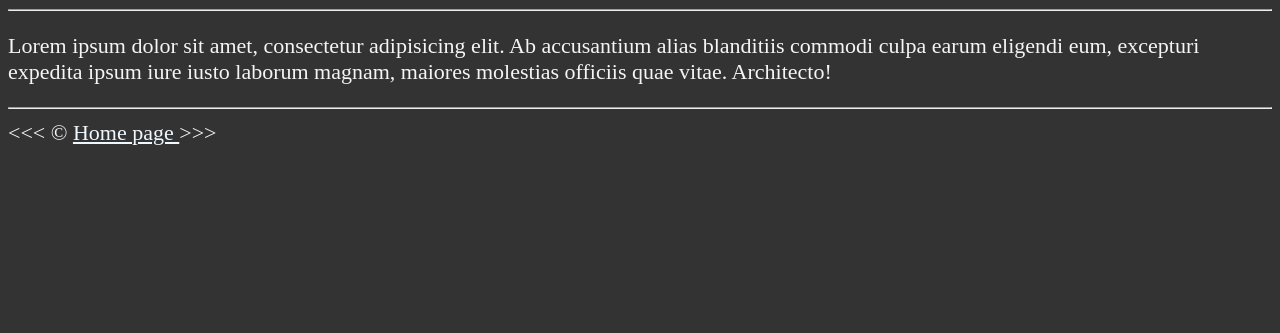
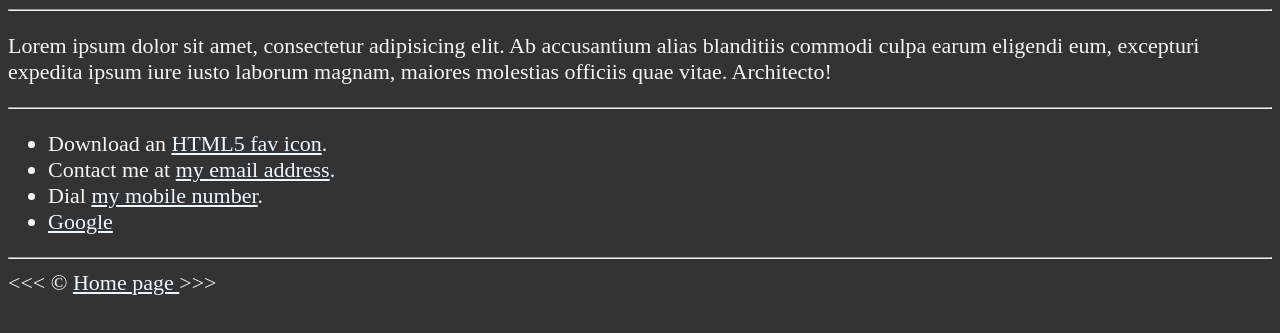
Before and after one commit to Sleamer88/Web-Courses, a plain HTML site: page HTMLcourse/about.html in a window 1280 px wide. Shown: the part 101-434 px from the top of the page. Drawn offline with Linux system fonts and the light colour scheme.

Commit message:
more updates

```diff
--- a/HTMLcourse/about.html
+++ b/HTMLcourse/about.html
@@ -21,6 +21,21 @@
 
     <hr>
 
+    <ul>
+        <li>Download an <a href="html5.png" download>HTML5 fav icon</a>.</li>
+        <li>
+            Contact me at <a href="mailto:destroyersss9@gmail.com"> my email address</a>. <!-- This is not popular anymore due to web spiders,
+            therefore it is more customary to make a contact form instead -->
+        </li>
+        <li>
+            Dial <a href="tel:+31629200852"> my mobile number</a>.
+        </li>
+        <li><a href="https://www.google.com" target="_blank">Google</a></li>
+
+    </ul>
+
+    <hr>
+
     &lt;&lt;&lt; &copy; <a href="index.html"> Home page </a> &gt;&gt;&gt;
 
 </body>
```
Also changed, not shown: HTMLcourse/index.html (+3 -1 lines).
